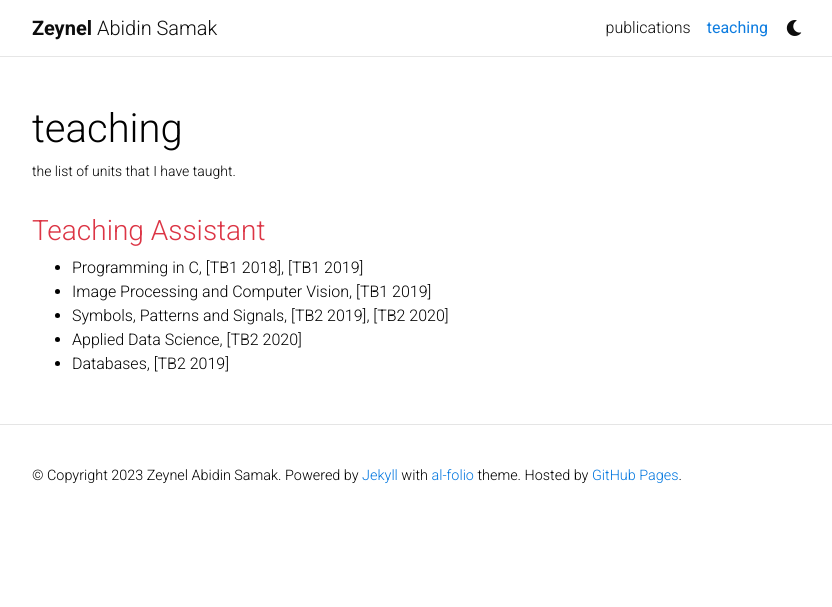
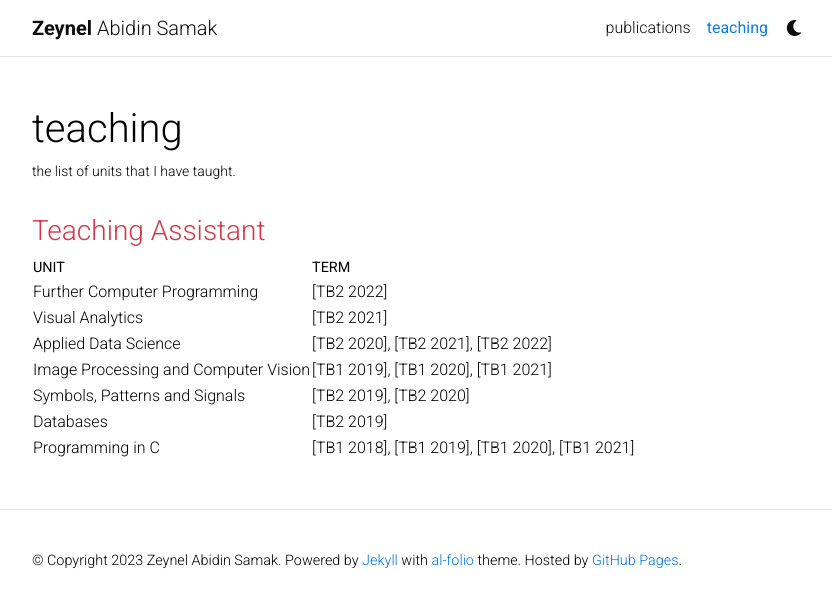
Before and after one commit to zeynelsamak/zeynelsamak.github.io, a Jekyll site: the page built from _pages/teaching.md, in a window 1280 px wide. Shown: the top 607 px of the page, without its empty margins (223-1055 px from the left). Built offline with Jekyll 4.4.1, drawn with Linux system fonts in a browser that asks for light colours; full-size pictures stand in for the smaller copies a plugin makes; comment, search, counter and statistics services are not loaded; a style sheet for code colours, icons or effects is not loaded.

```diff
--- a/_pages/teaching.md
+++ b/_pages/teaching.md
@@ -8,8 +8,13 @@ nav_order: 5
 ---
 
 ### Teaching Assistant ###
- * Programming in C, [TB1 2018], [TB1 2019]
- * Image Processing and Computer Vision, [TB1 2019]
- * Symbols, Patterns and Signals, [TB2 2019], [TB2 2020]
- * Applied Data Science, [TB2 2020]
- * Databases, [TB2 2019]
+
+ | UNIT  |  TERM |
+ |--------------------------------------|---------------------------------------|
+ | Further Computer Programming |  [TB2 2022] |
+ | Visual Analytics |  [TB2 2021] |
+ | Applied Data Science |  [TB2 2020], [TB2 2021], [TB2 2022] |
+ | Image Processing and Computer Vision |  [TB1 2019], [TB1 2020], [TB1 2021] |
+ | Symbols, Patterns and Signals |  [TB2 2019], [TB2 2020] |
+ | Databases |  [TB2 2019] |
+ | Programming in C |  [TB1 2018], [TB1 2019], [TB1 2020], [TB1 2021] |
```
Also changed, not shown: _pages/about.md (+12 -6 lines).
